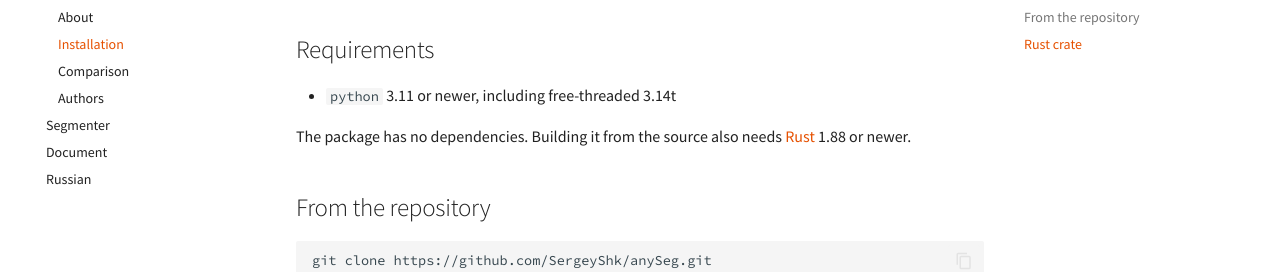
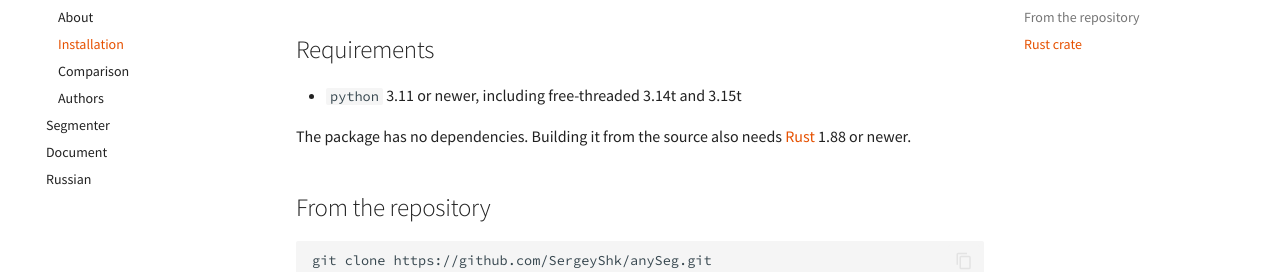
Before and after one commit to SergeyShk/anySeg, an MkDocs documentation site: the page built from docs/installation.md, in a window 1280 px wide. Shown: the part 148-420 px from the top of the page. Built offline with MkDocs 1.6.1 and Material for MkDocs 9.7.7, drawn with Linux system fonts in a browser that asks for light colours; comment, search, counter and statistics services are not loaded.

Commit message:
Build Python 3.15t wheels and make publishing safe to rerun
Co-Authored-By: Claude Opus 5.5 <noreply@anthropic.com>

```diff
--- a/docs/installation.md
+++ b/docs/installation.md
@@ -2,7 +2,7 @@
 
 ## Requirements
 
-*   `python` 3.11 or newer, including free-threaded 3.14t
+*   `python` 3.11 or newer, including free-threaded 3.14t and 3.15t
 
 The package has no dependencies. Building it from the source also needs [Rust](https://www.rust-lang.org/tools/install) 1.88 or newer.
 
--- a/pyproject.toml
+++ b/pyproject.toml
@@ -31,6 +31,7 @@ classifiers = [
     "Programming Language :: Python :: 3.12",
     "Programming Language :: Python :: 3.13",
     "Programming Language :: Python :: 3.14",
+    "Programming Language :: Python :: 3.15",
     "Programming Language :: Python :: Free Threading :: 3 - Stable",
     "Programming Language :: Rust",
     "Intended Audience :: Developers",
```
Also changed, not shown: CONTRIBUTING.md (+1 -1 lines), 3 other files.
